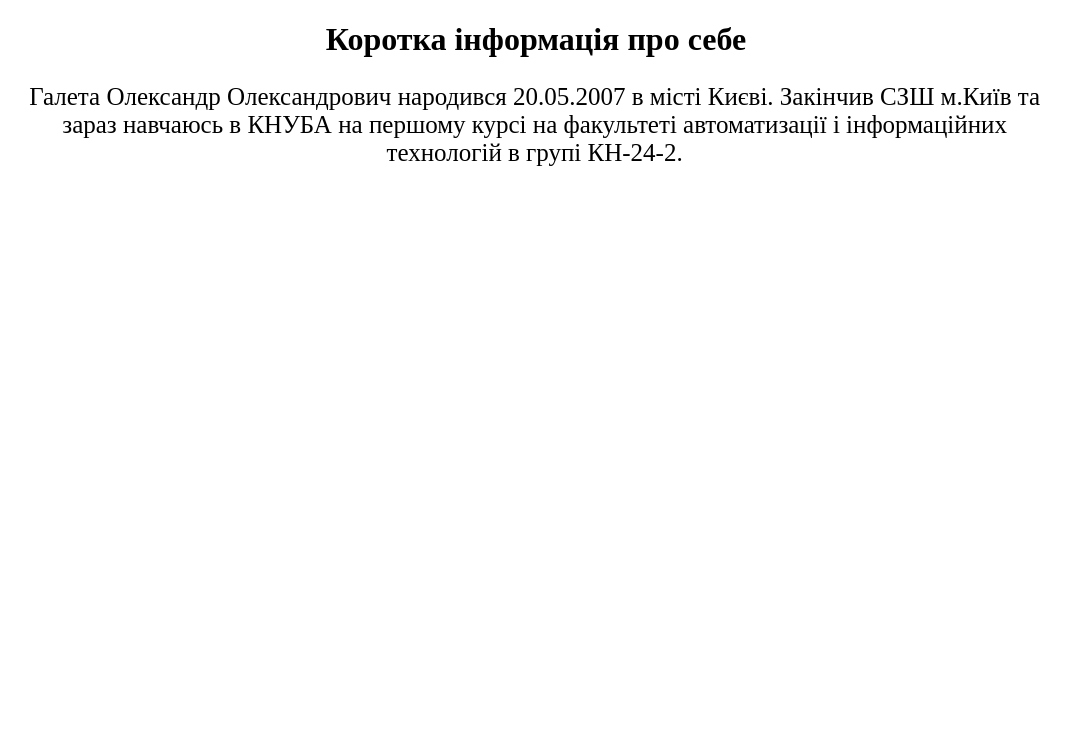
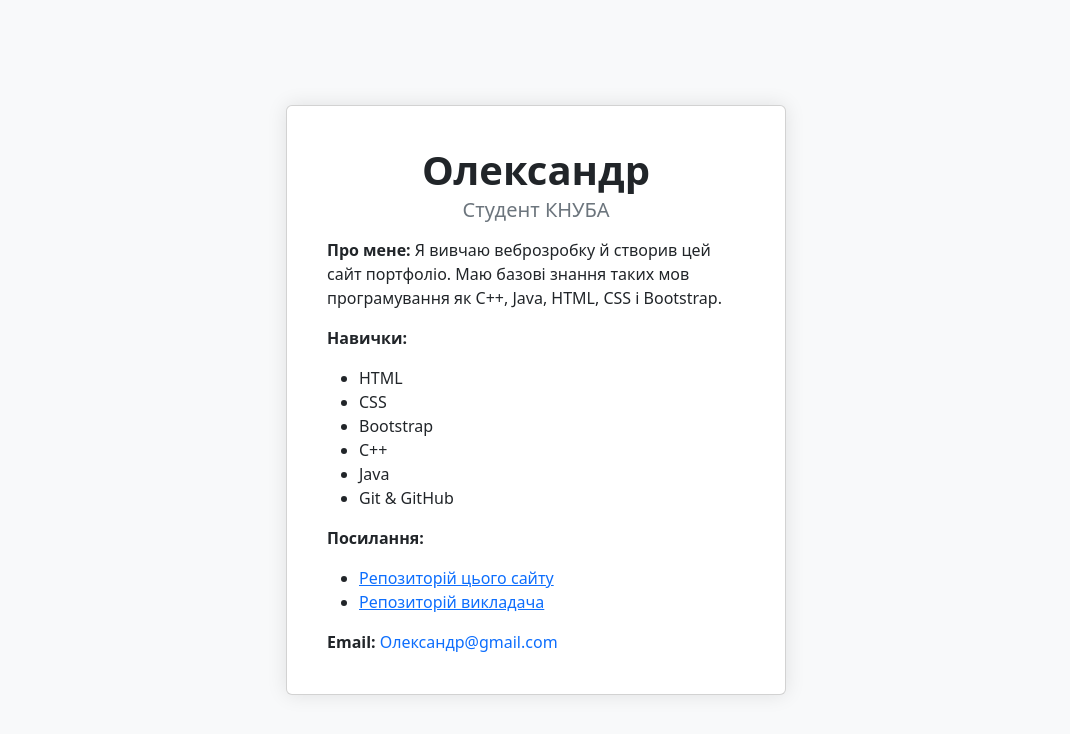
Before and after one commit to Sashka15/html-portfolio, a plain HTML site: page index.html in a window 1280 px wide. Shown: the whole page, without its empty margins (104-1174 px from the left). Drawn offline with nearby package versions, Linux system fonts and the light colour scheme.

Commit message:
Переробив сайт портфоліо

```diff
--- a/index.html
+++ b/index.html
@@ -1,33 +1,63 @@
 <!DOCTYPE html>
-<html lang="en">
+<html lang="uk">
 <head>
   <meta charset="UTF-8">
-    <meta name="viewport" content="width=device-width, initial-scale=1.0">
-    <title>Sashka15 Portfolio</title>
+  <meta name="viewport" content="width=device-width, initial-scale=1">
+  <title>Портфоліо – Олександр</title>
+  <link href="https://cdn.jsdelivr.net/npm/bootstrap@5.3.0/dist/css/bootstrap.min.css" rel="stylesheet">
   <style>
-        h1 {
-            text-align: center;
+    body {
+      background-color: #f8f9fa;
+      display: flex;
+      justify-content: center;
+      align-items: center;
+      height: 100vh;
     }
-        .text {
-            width: 80%;
-            text-align: center;
-            position: relative;
-            left: 125px;
+    .card {
+      max-width: 500px;
+      width: 100%;
+      box-shadow: 0 0 20px rgba(0, 0, 0, 0.1);
     }
-        p {
-            font-size: 25px;
+    .card-title {
+      font-weight: bold;
+    }
+    .card-subtitle {
+      color: #6c757d;
+    }
+    .contact a {
+      text-decoration: none;
+      color: #0d6efd;
     }
   </style>
 </head>
 <body>
-    <h1>
-        <b>Коротка інформація про себе</b>
-    </h1>
-<div class="text">
-        <p>
-        Галета Олександр Олександрович народився 20.05.2007 в місті Києві. Закінчив СЗШ м.Київ та зараз навчаюсь
-        в КНУБА на першому курсі на факультеті автоматизації і інформаційних технологій в групі КН-24-2.
-        </p>
+  <div class="card p-4">
+    <div class="card-body">
+      <h1 class="card-title text-center">Олександр</h1>
+      <h5 class="card-subtitle mb-3 text-center">Студент КНУБА</h5>
+
+      <p class="card-text"><strong>Про мене:</strong> Я вивчаю веброзробку й створив цей сайт портфоліо. Маю базові знання таких мов програмування як C++, Java, HTML, CSS і Bootstrap.</p>
+
+      <p class="card-text"><strong>Навички:</strong></p>
+      <ul>
+        <li>HTML</li>
+        <li>CSS</li>
+        <li>Bootstrap</li>
+        <li>C++</li>
+        <li>Java</li>
+        <li>Git & GitHub</li>
+      </ul>
+
+      <p class="card-text"><strong>Посилання:</strong></p>
+      <ul>
+        <li><a href="https://github.com/Sashka15/html-portfolio" target="_blank">Репозиторій цього сайту</a></li>
+        <li><a href="https://github.com/PorokhovnichenkoIryna/learning_git" target="_blank">Репозиторій викладача</a></li>
+      </ul>
+
+      <p class="card-text contact"><strong>Email:</strong> <a href="mailto:sashko@example.com">Олександр@gmail.com</a></p>
     </div>
+  </div>
+
+  <script src="https://cdn.jsdelivr.net/npm/bootstrap@5.3.0/dist/js/bootstrap.bundle
+</html>.min.js"></script>
 </body>
-</html>
```
Lines whose indentation alone changed are shown as unchanged.
